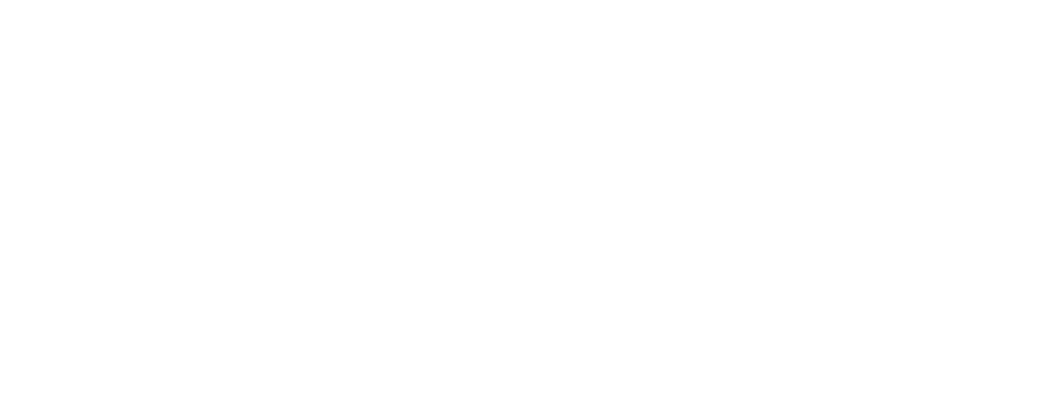
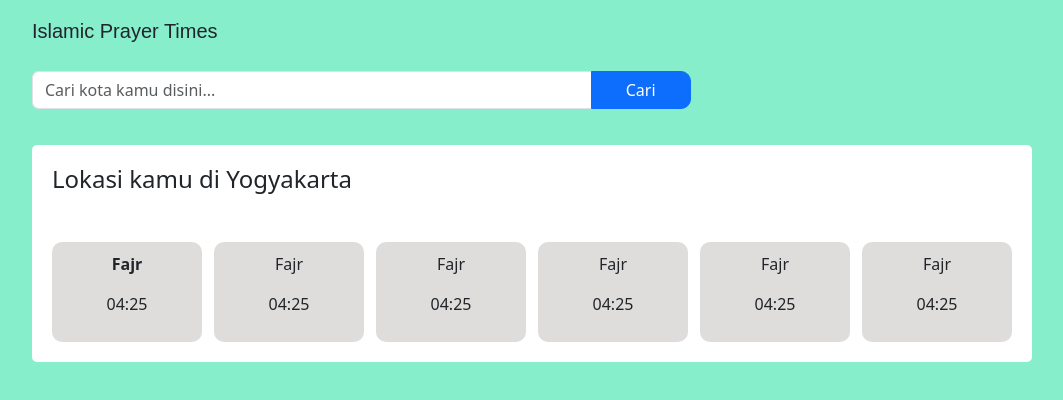
Before and after one commit to VickyyPrass/prayer-times-api, a plain HTML site: page index.html in a window 1280 px wide. Shown: the whole page, without its empty margins (108-1171 px from the left). Drawn offline with nearby package versions, Linux system fonts and the light colour scheme.

Commit message:
edit layout index.html dan menambahkan akses lokasi

```diff
--- a/index.html
+++ b/index.html
@@ -4,13 +4,68 @@
         <meta charset="UTF-8" />
         <meta http-equiv="X-UA-Compatible" content="IE=edge" />
         <meta name="viewport" content="width=device-width, initial-scale=1.0" />
+        <link
+            rel="stylesheet"
+            href="https://cdn.jsdelivr.net/npm/bootstrap@5.3.0-alpha1/dist/css/bootstrap.min.css
+        "
+        />
         <link rel="stylesheet" href="style.css" />
 
-        <title>Prayer Times</title>
+        <title>Islamic Prayer</title>
     </head>
     <body>
-        <div class="app"></div>
+        <div class="container">
+            <h1 class="title-nav">Islamic Prayer Times</h1>
+            <div class="row">
+                <div class="col-md-8">
+                    <div class="input-group mb-3">
+                        <input
+                            type="text"
+                            class="form-control"
+                            placeholder="Cari kota kamu disini..."
+                        />
+                        <button class="btn btn-primary btn-search">Cari</button>
+                    </div>
+                </div>
+            </div>
+            <div class="app">
+                <div class="box-prayer">
+                    <div class="title-prayer">
+                        <h4 class="">Lokasi kamu di Yogyakarta</h4>
+                    </div>
 
+                    <div class="time-area-prayer">
+                        <div class="time">
+                            <p class="fw-bold">Fajr</p>
+                            <p>04:25</p>
+                        </div>
+                        <div class="time">
+                            <p>Fajr</p>
+                            <p>04:25</p>
+                        </div>
+                        <div class="time">
+                            <p>Fajr</p>
+                            <p>04:25</p>
+                        </div>
+                        <div class="time">
+                            <p>Fajr</p>
+                            <p>04:25</p>
+                        </div>
+                        <div class="time">
+                            <p>Fajr</p>
+                            <p>04:25</p>
+                        </div>
+                        <div class="time">
+                            <p>Fajr</p>
+                            <p>04:25</p>
+                        </div>
+                    </div>
+                </div>
+            </div>
+        </div>
+
+        <script src="https://cdn.jsdelivr.net/npm/bootstrap@5.3.0-alpha1/dist/js/bootstrap.bundle.min.js
+        "></script>
         <script src="main.js"></script>
     </body>
 </html>
--- a/main.js
+++ b/main.js
@@ -0,0 +1,24 @@
+function success(position) {
+    console.log(position);
+}
+
+function error() {
+    alert("Lokasi tidak dapat di akses!");
+}
+
+function userLocation() {
+    if (!navigator.geolocation) {
+        alert(
+            "Permintaan lokasi tidak didukung oleh browser, silahkan gunakan browser lain!"
+        );
+    } else {
+        navigator.geolocation.getCurrentPosition(success, error);
+    }
+}
+
+function main() {
+    const app = document.querySelector(".app");
+    userLocation();
+}
+
+main();
--- a/style.css
+++ b/style.css
@@ -0,0 +1,50 @@
+* {
+    margin: 0;
+    padding: 0;
+    box-sizing: border-box;
+}
+
+body {
+    background-color: rgb(135, 238, 204);
+}
+
+.container {
+    width: 80%;
+    margin: auto;
+}
+
+.title-nav {
+    font: 20px sans-serif;
+    padding: 20px 0;
+}
+
+.btn-search {
+    width: 100px;
+    border-radius: 10px;
+}
+
+.box-prayer {
+    background-color: #fff;
+    border-radius: 5px;
+    padding: 20px;
+    margin-top: 20px;
+}
+
+.time-area-prayer {
+    display: flex;
+    flex-direction: row;
+    justify-content: space-between;
+    align-items: center;
+}
+
+.time {
+    background-color: #dfdcdc;
+    display: flex;
+    justify-content: center;
+    align-items: center;
+    flex-direction: column;
+    padding: 10px;
+    margin-top: 40px;
+    width: 150px;
+    border-radius: 10px;
+}
```
